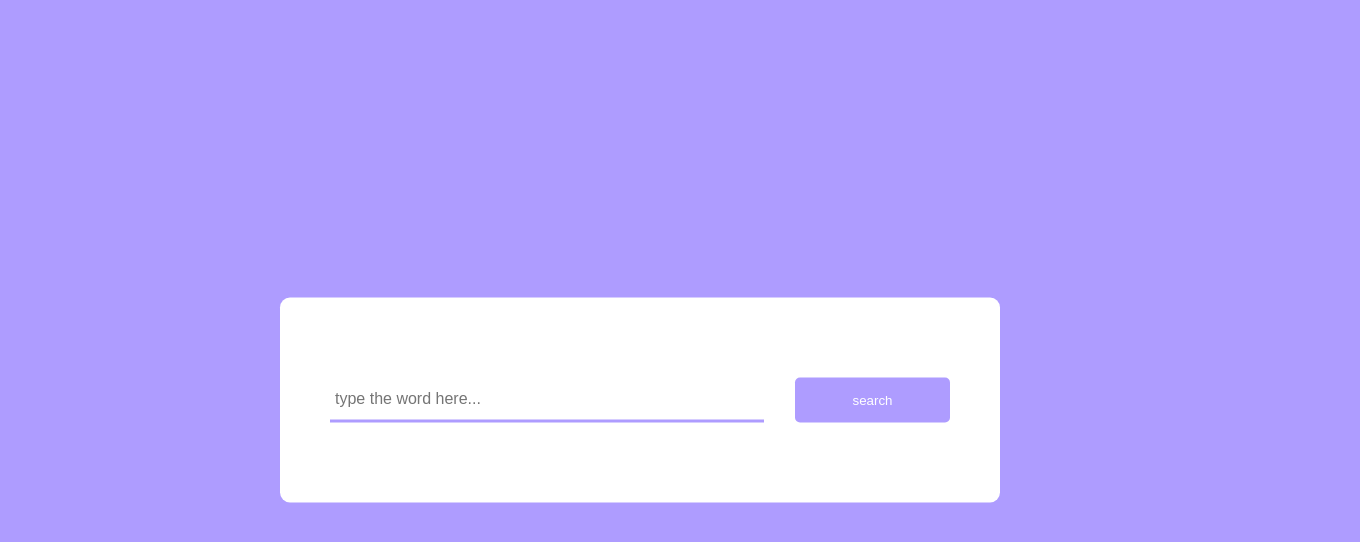
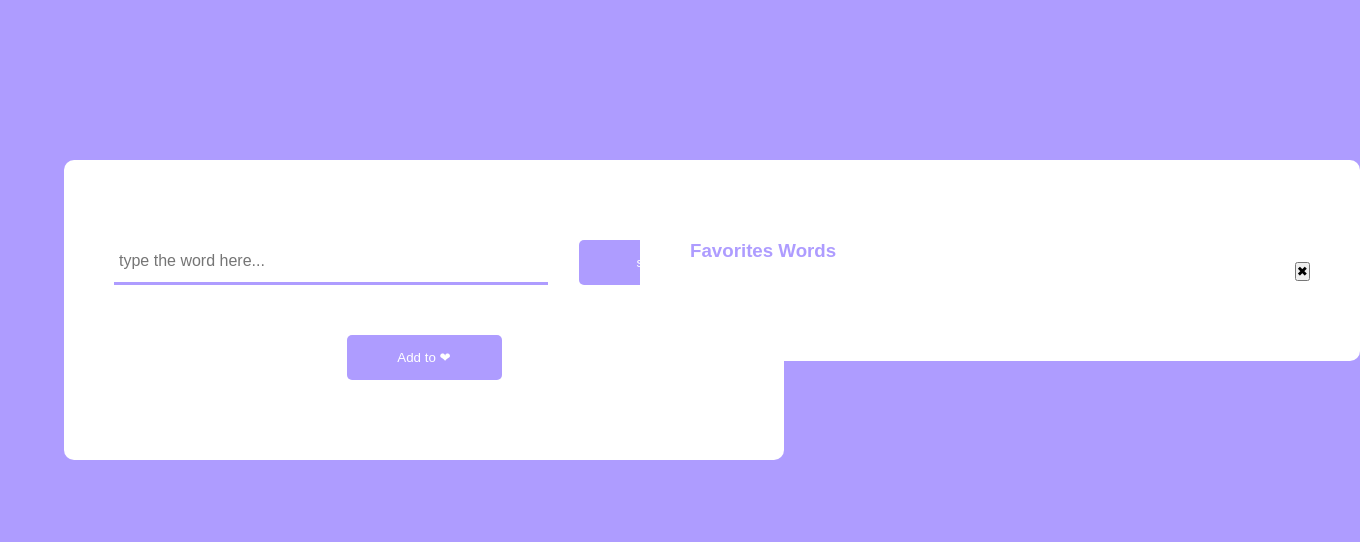
Before and after one commit to Valentinabass/FinalProjectWDD330, a plain HTML site: page src/index.html in a window 1280 px wide. Shown: the whole page, 1360 px wide, since content can reach past the window. Drawn offline with Linux system fonts and the light colour scheme.

Commit message:
btn add and remove

```diff
--- a/src/css/style.css
+++ b/src/css/style.css
@@ -16,9 +16,9 @@ body {
     background-color: #ffffff;
     width: 90vmin;
     position: absolute;
-    transform: translate(-50%, -50%);
-    top: 50%;
-    left: 50%;
+
+    top: 20%;
+    left: 5%;
     padding: 80px 50px;
     border-radius: 10px;
     box-shadow: 0 2opx 40px rgba(38, 33, 61, 0.2);
@@ -40,7 +40,7 @@ body {
 
 }
 
-.search-box button {
+.search-box button, .favorite-list button{
     padding: 15px 0;
     width: 25%;
     background-color: #ae9cff;
@@ -48,6 +48,15 @@ body {
     outline: none;
     color: #ffffff;
     border-radius: 5px;
+
+}
+
+
+.favorite-list {
+     display: flex ;
+    justify-content: center;
+    margin-top: 50px;
+
 
 }
 
@@ -93,3 +102,22 @@ body {
     padding-left: 20px;
     margin-top: 30px;
 }
+
+.container-two {
+    background-color: #ffffff;
+
+    width: 90vmin;
+    position: absolute;
+    top: 20%;
+    left: 50%;
+    padding: 80px 50px;
+    border-radius: 10px;
+    box-shadow: 0 2opx 40px rgba(38, 33, 61, 0.2);
+}
+.div-remove-btn {
+    display: flex;
+    justify-content: flex-end;
+}
+.title-container-two {
+    color:#ae9cff;
+}
--- a/src/index.html
+++ b/src/index.html
@@ -17,11 +17,25 @@
             <input type="text" placeholder="type the word here..." id="inp-word" />
             <button id="search-btn">search</button>
         </div>
+
         <div class="result" id="result">
 
         </div>
 
+        <div class="favorite-list">
+            <button id="add-btn">Add to ❤</button>
+
+        </div>
     </div>
+
+    <div class="container-two">
+        <h3 class="title-container-two">Favorites Words</h3>
+
+        <div class="div-remove-btn">
+            <button id="remove-btn">✖</button>
+        </div>
+    </div>
+
     <script src="./js/dictionary.js"></script>
 
 </body>
--- a/src/js/dictionary.js
+++ b/src/js/dictionary.js
@@ -2,6 +2,7 @@ const url = "https://api.dictionaryapi.dev/api/v2/entries/en/";
 const result = document.getElementById("result");
 const sound = document.getElementById("sound");
 const btn = document.getElementById("search-btn");
+const favorite = document.getElementById("add-btn");
 
 btn.addEventListener("click", () => {
     let inpWord = document.getElementById("inp-word").value;
@@ -33,4 +34,20 @@ btn.addEventListener("click", () => {
 
 function playSound() {
     sound.play();
+
 }
+//  add to fav
+
+// function getLocalStorage(key) {
+//     return JSON.parse(localStorage.getItem(key));
+//   }
+
+//   // save data to local storage
+// function setLocalStorage(key, data) {
+//     localStorage.setItem(key, JSON.stringify(data));
+//   }
+
+// favorite.addEventListener("click", () => {
+//     let  word = document.getElementById("inp-word").value;
+//     let wordMeaning = document.getElementById("word-meaning").value;
+//     });
```
